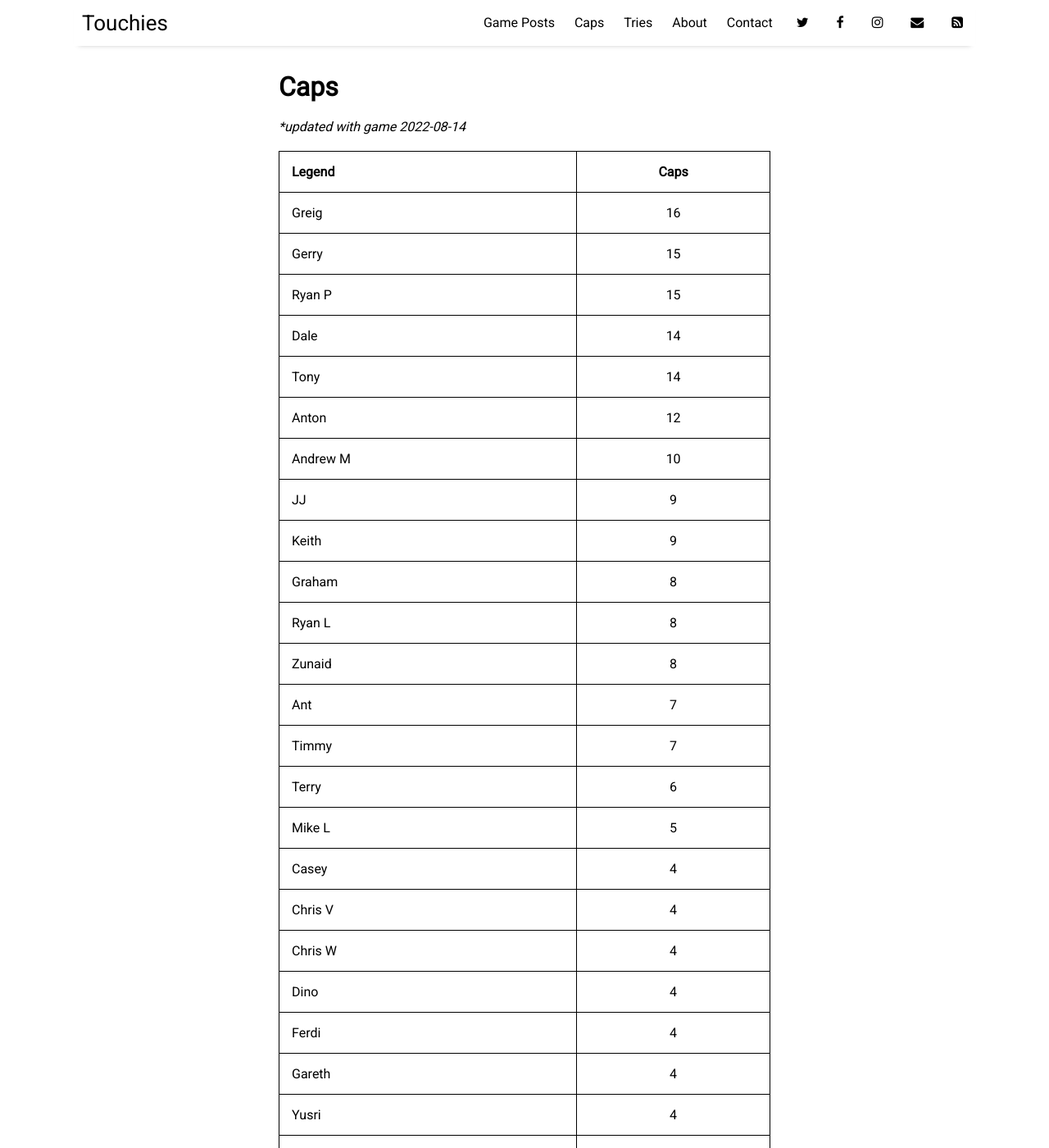
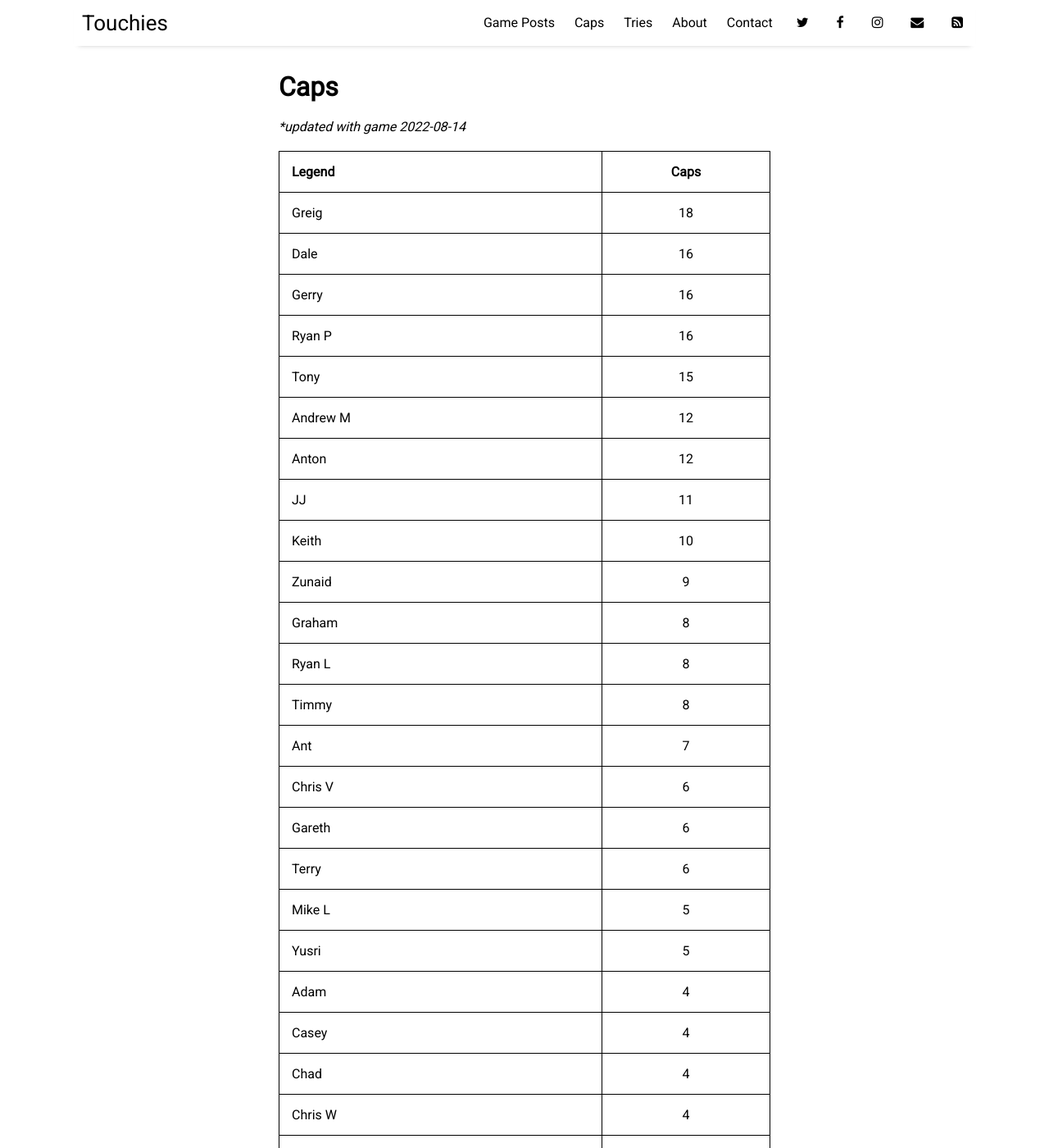
Before and after one commit to sundayrugby/sundayrugby.github.io, a Jekyll site: the page built from pages/caps.md, in a window 1280 px wide and 1400 px high. Shown: the whole window at 82% size. Built offline with Jekyll 4.4.1, drawn with Linux system fonts in a browser that asks for light colours; nearby versions of some CDN libraries; some of the changed text lies outside the part shown.

Commit message:
Update caps.md

```diff
--- a/pages/caps.md
+++ b/pages/caps.md
@@ -9,49 +9,53 @@ permalink: /caps
 
 Legend               | Caps
 --------------------- | :------------------:
-Greig|16
-Gerry|15
-Ryan P|15
-Dale|14
-Tony|14
+Greig|18
+Dale|16
+Gerry|16
+Ryan P|16
+Tony|15
+Andrew M|12
 Anton|12
-Andrew M|10
-JJ|9
-Keith|9
+JJ|11
+Keith|10
+Zunaid|9
 Graham|8
 Ryan L|8
-Zunaid|8
+Timmy|8
 Ant|7
-Timmy|7
+Chris V|6
+Gareth|6
 Terry|6
 Mike L|5
+Yusri|5
+Adam|4
 Casey|4
-Chris V|4
+Chad|4
 Chris W|4
 Dino|4
 Ferdi|4
-Gareth|4
-Yusri|4
-Adam|3
-Chad|3
+Saul|4
+John|3
 Juan|3
-Saul|3
+Julian|3
 Brenden|2
 Donovan|2
 Emile|2
 Grant M|2
 Grant R|2
-John|2
-Julian|2
 Patrick|2
 Rich|2
 Rikki|2
 Robin|2
+Steven|2
 Andrew S|1
 Andrew St|1
 Dylan|1
 Ian|1
+Marcus|1
 Matt|1
+Matt (Chad)|1
+Mike (Timmy)|1
 Nic B|1
 Nic G|1
 Rolf|1
```
